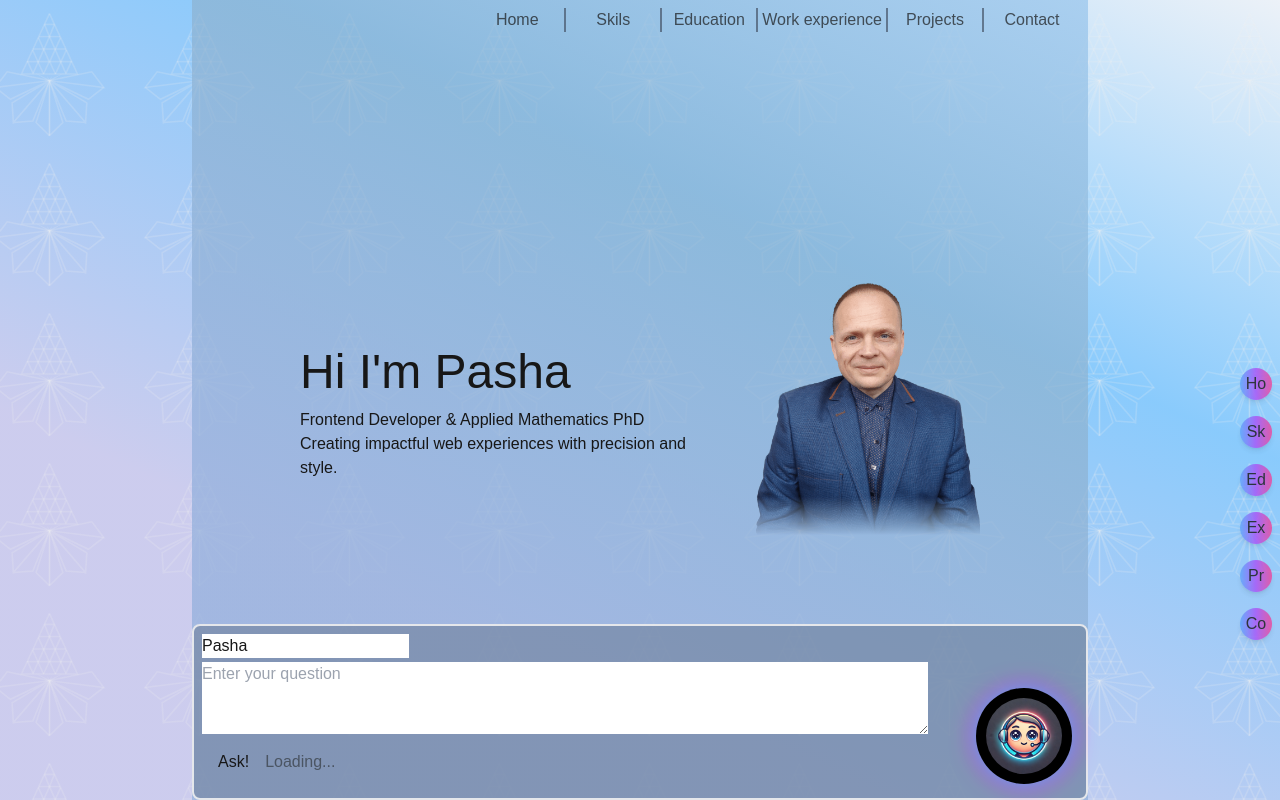
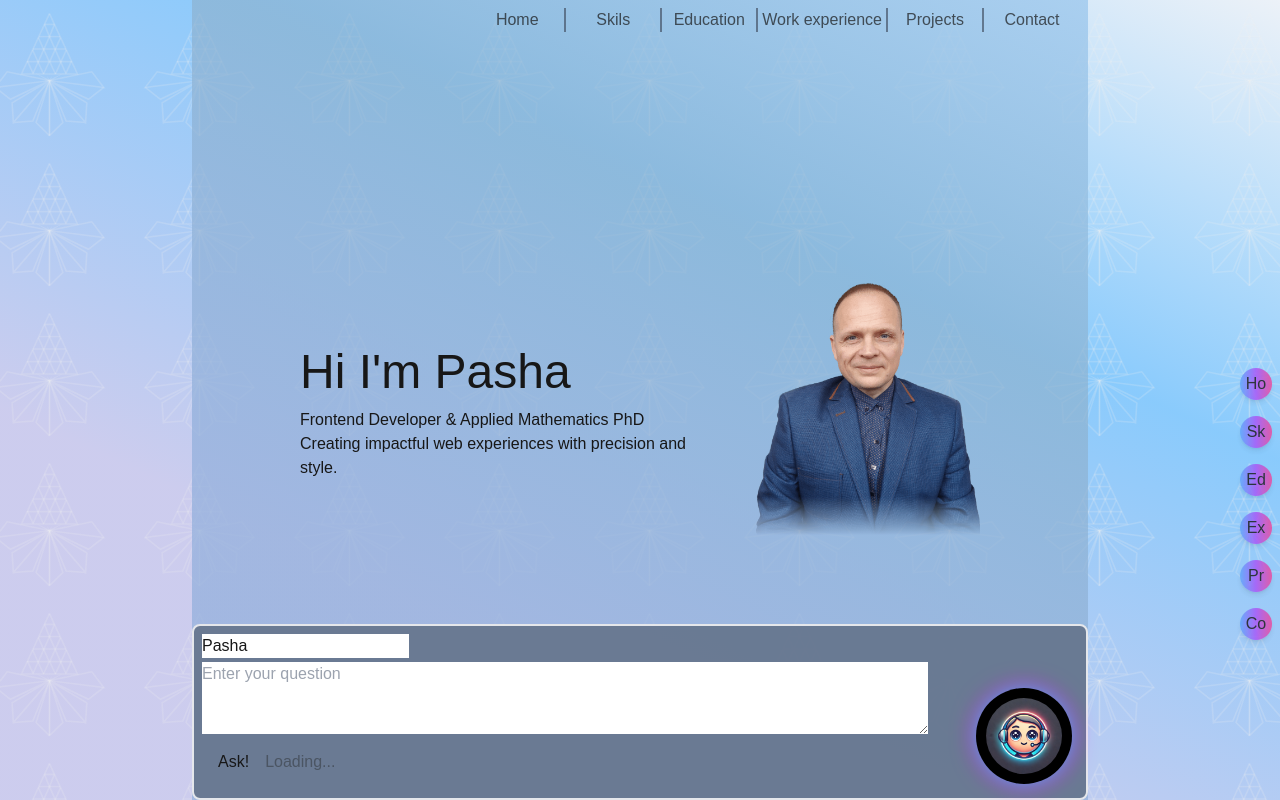
Before and after one commit to Pasha147/cv_2024, a Next.js app in the folder cv24/: page / in a window 1280 px wide. Both pictures are taken after a click on the button 1024 px from the left and 736 px from the top of the page. Shown: the top 800 px of the page. Built offline with nearby package versions, Linux system fonts and the light colour scheme.

Commit message:
Assist opacity

```diff
--- a/cv24/app/ua/assist.jsx
+++ b/cv24/app/ua/assist.jsx
@@ -39,7 +39,7 @@ export default function Assist() {
   return (
     <>
       {assBtn && (
-        <div className="absolute max-h-[1/2] w-full left-0 bottom-0 border-2 rounded-lg p-2 bg-slate-500 bg-opacity-50">
+        <div className="absolute max-h-[1/2] w-full left-0 bottom-0 border-2 rounded-lg p-2 bg-slate-500 bg-opacity-90">
           {response.length > 0 && (
             <div>
               <p>{`thread_id: ${threadid}`}</p>
```
